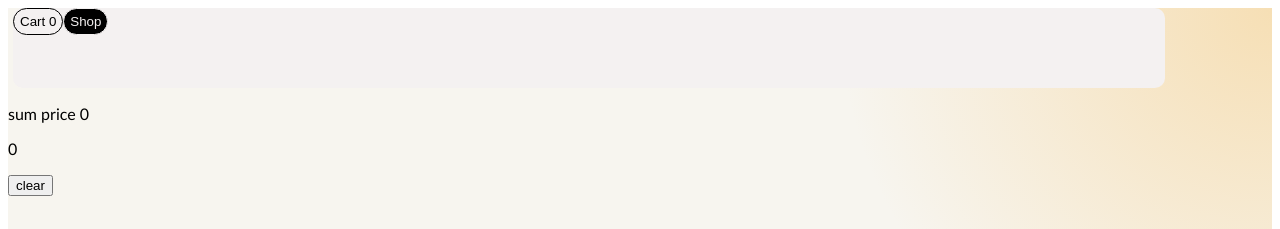
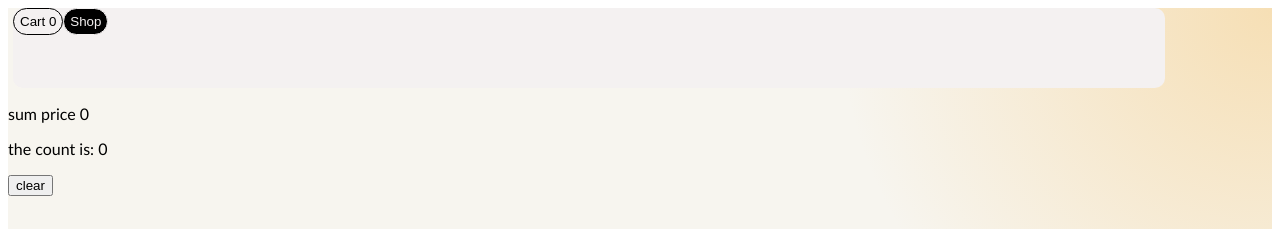
Before and after one commit to yossiL16/basic-store, a React (Vite) app: page /Cart in a window 1280 px wide. Shown: the top 229 px of the page. Built offline with nearby package versions, Linux system fonts and the light colour scheme.

Commit message:
append all project

```diff
--- a/src/pages/Cart.jsx
+++ b/src/pages/Cart.jsx
@@ -22,7 +22,7 @@ export default function Cart() {
   return (
     <div className='cart-page'>
         <p>sum price {sumPrice}</p>
-        <p>{count}</p>
+        <p>the count is: {count}</p>
         <button onClick={handleToRemove}>clear</button>
         <div>
             {products.map((item) => {
```
